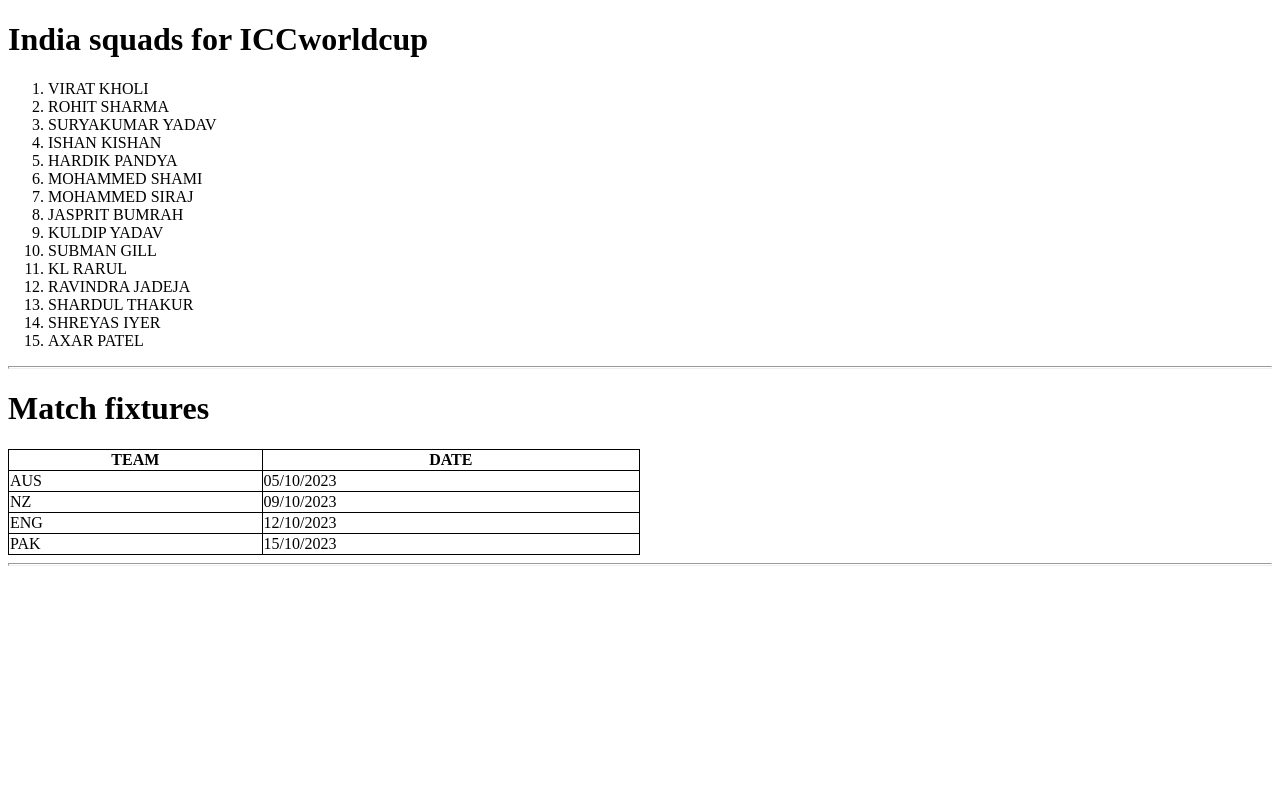
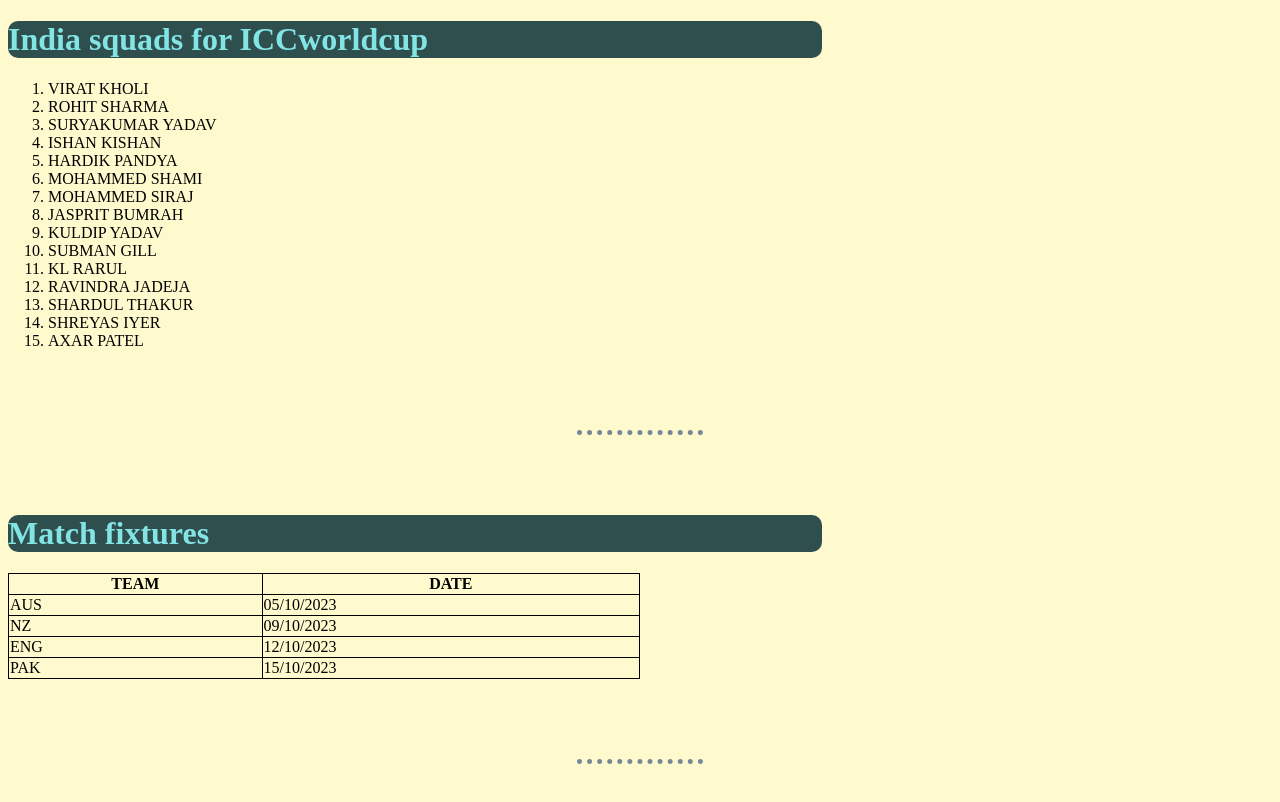
Before and after one commit to Aarif-36/project-site, a plain HTML site: page cricket.html in a window 1280 px wide. Drawn offline with Linux system fonts and the light colour scheme; files that its build step writes are made by us from their sources.

Commit message:
Update cricket.html
using external css

```diff
--- a/cricket.html
+++ b/cricket.html
@@ -3,6 +3,7 @@
 <head>
     <meta charset="UTF-8">
     <title>cricket</title>
+     <link rel="stylesheet" href="css/styles.css">
 </head>
 <style>
     table, th, td {
@@ -29,7 +30,7 @@
         <li>SHREYAS IYER</li>
         <li>AXAR PATEL</li>
     </ol>
-    <hr size="3">
+    <hr>
     <h1>Match fixtures</h1>
     <table style="width:50%">
         <thead>
@@ -57,6 +58,6 @@
             </tr>
         </Tbody>
     </table>
-    <hr size="3">
+    <hr>
 </body>
 </html>
```
